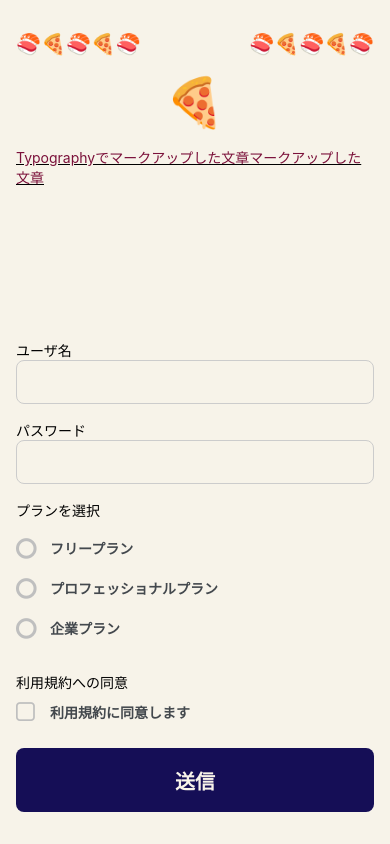
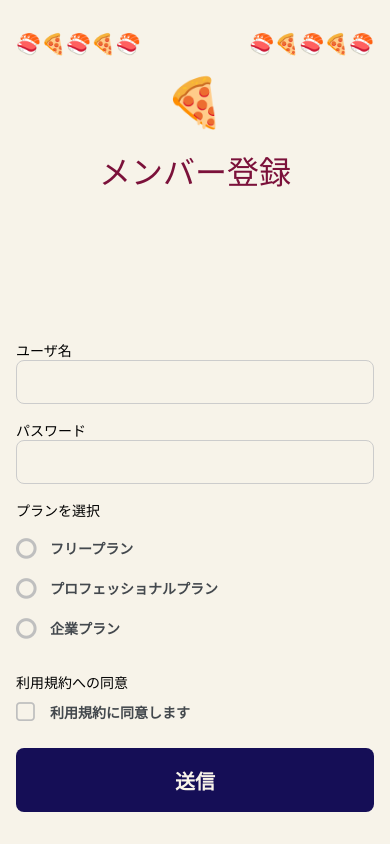
Before and after one commit to suzukalight/study-styled-components-mixin-csstype-expo, a React Native app: screen / in a window 390 px wide. Built offline with nearby package versions, Linux system fonts and the light colour scheme.

Commit message:
Refactor directories

```diff
--- a/App.tsx
+++ b/App.tsx
@@ -1,47 +1,20 @@
 import React from 'react';
-import { StyleSheet, View } from 'react-native';
+import { StyleSheet } from 'react-native';
 import { StatusBar } from 'expo-status-bar';
 import { ThemeProvider as StyledComponentsThemeProvider } from 'styled-components';
 import { ThemeProvider as RnElementsThemeProvider } from 'react-native-elements';
 import { SafeAreaProvider } from 'react-native-safe-area-context';
 
-import { HStack } from './src/components/atoms/HStack';
-import { VStack } from './src/components/atoms/VStack';
-import { StackSpacer } from './src/components/atoms/StackSpacer';
-import { Button } from './src/components/atoms/Button';
-import { Typography } from './src/components/atoms/Typography';
-import { palette, themeColors } from './src/components/styles/color';
-import { FormSample } from './src/components/FormSample';
-import { Box } from './src/components/atoms/Box';
+import { themeColors } from './src/components/styles/color';
+import { SignUp } from './src/pages/SignUp';
 
 export default function App() {
   return (
     <SafeAreaProvider>
       <RnElementsThemeProvider>
         <StyledComponentsThemeProvider theme={themeColors}>
-          <View style={styles.container}>
-            <VStack spacing={4} h="100%" px={4} py={8} bgColor={palette.white}>
-              <VStack spacing={4}>
-                <HStack>
-                  <Typography fontSize="large">🍣🍕🍣🍕🍣</Typography>
-                  <StackSpacer />
-                  <Typography fontSize="large">🍣🍕🍣🍕🍣</Typography>
-                </HStack>
-
-                <Typography fontSize="xxx-large">🍕</Typography>
-
-                <Typography color={palette.brown} textDecoration="underline">
-                  Typographyでマークアップした文章マークアップした文章
-                </Typography>
-              </VStack>
-
-              <Box>
-                <FormSample />
-              </Box>
-            </VStack>
-
-            <StatusBar style="auto" />
-          </View>
+          <SignUp />
+          <StatusBar style="auto" />
         </StyledComponentsThemeProvider>
       </RnElementsThemeProvider>
     </SafeAreaProvider>
--- /dev/null
+++ b/src/pages/SignUp/index.tsx
@@ -0,0 +1,33 @@
+import React from 'react';
+
+import { HStack } from '../../components/atoms/HStack';
+import { VStack } from '../../components/atoms/VStack';
+import { StackSpacer } from '../../components/atoms/StackSpacer';
+import { Typography } from '../../components/atoms/Typography';
+import { palette } from '../../components/styles/color';
+import { FormSample } from '../../components/organisms/SignUpForm';
+import { Box } from '../../components/atoms/Box';
+
+export const SignUp = () => (
+  <Box w="100%" maxW="100%" h="100%" display="flex" justifyContent="center" alignItems="center">
+    <VStack spacing={4} h="100%" px={4} py={8} bgColor={palette.white}>
+      <VStack spacing={4}>
+        <HStack>
+          <Typography fontSize="large">🍣🍕🍣🍕🍣</Typography>
+          <StackSpacer />
+          <Typography fontSize="large">🍣🍕🍣🍕🍣</Typography>
+        </HStack>
+
+        <Typography fontSize="xxx-large">🍕</Typography>
+
+        <Typography color={palette.brown} fontSize="xx-large">
+          メンバー登録
+        </Typography>
+      </VStack>
+
+      <Box>
+        <FormSample />
+      </Box>
+    </VStack>
+  </Box>
+);
```
Also changed, not shown: src/components/organisms/SignUpForm/index.tsx (renamed from src/components/FormSample.tsx, +6 -6 lines).
